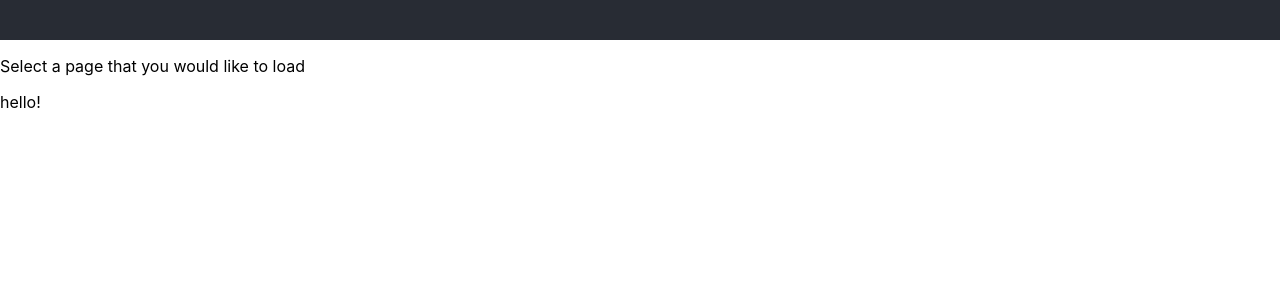
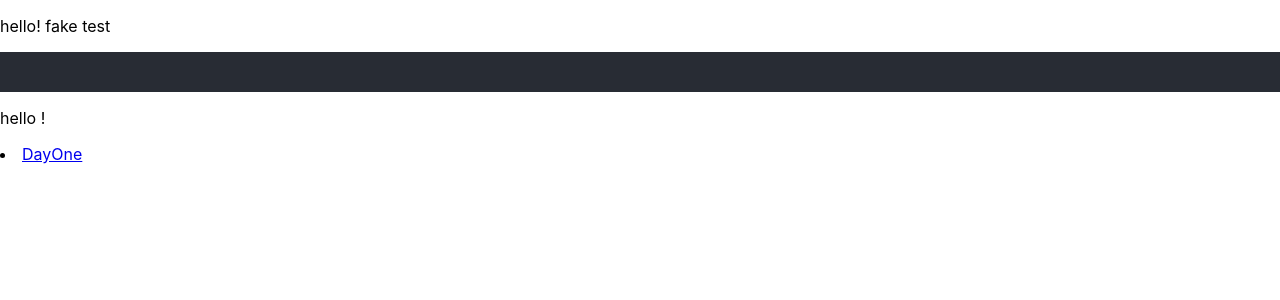
Before and after one commit to widi9545/advent-of-code-page, a React (Create React App) app: page /DayOne in a window 1280 px wide. Shown: the top 300 px of the page. Built offline with nearby package versions, Linux system fonts and the light colour scheme.

Commit message:
page successfully renders, but in wrong order

```diff
--- a/src/App.js
+++ b/src/App.js
@@ -1,10 +1,12 @@
 import React from 'react';
 import DayOne from './page1'
 
-import { Router, Routes, Route, Link, BrowserRouter } from "react-router-dom";
+import { Router, Routes, Route, Link, Outlet, BrowserRouter } from "react-router-dom";
 
 import logo from './logo.svg';
 import './App.css';
+
+
 
 
 
@@ -22,24 +24,41 @@ render (){
 }
 
 
-
   class LinkSelection extends React.Component {
 
 
     render (){
       return (
+        <>
         <div className="body-test">
-        <p> Select a page that you would like to load</p>
-        <BrowserRouter>
           <Routes>
             <Route path='/DayOne' element={<DayOne />} />
           </Routes>
-        </BrowserRouter>
+
         </div>
+        </>
         );
       }
     }
 
+    class Home extends React.Component {
+
+
+      render (){
+        return (
+          <div>
+            <p> hello !</p>
+            <li>
+              <Link to="DayOne">DayOne</Link>
+            </li>
+            <Outlet />
+
+
+          </div>
+
+          );
+        }
+      }
 
 
 
@@ -52,8 +71,11 @@ class AdventOfCode extends React.Component {
     return (
 
       <>
+      <BrowserRouter>
+      <LinkSelection />
       <Header />
-      <LinkSelection />
+      <Home />
+      </BrowserRouter>
       </>
 
     );
--- a/src/page1.js
+++ b/src/page1.js
@@ -3,15 +3,13 @@ import React from 'react';
 
 class DayOne extends React.Component {
 
-
     render (){
       return (
-        <div id='day-one'>
-            <p> hello!</p>
+        <div>
+            <p> hello! fake test</p>
         </div>
         );
       }
     }
 
-
 export default DayOne
```
Lines whose indentation alone changed are shown as unchanged.
